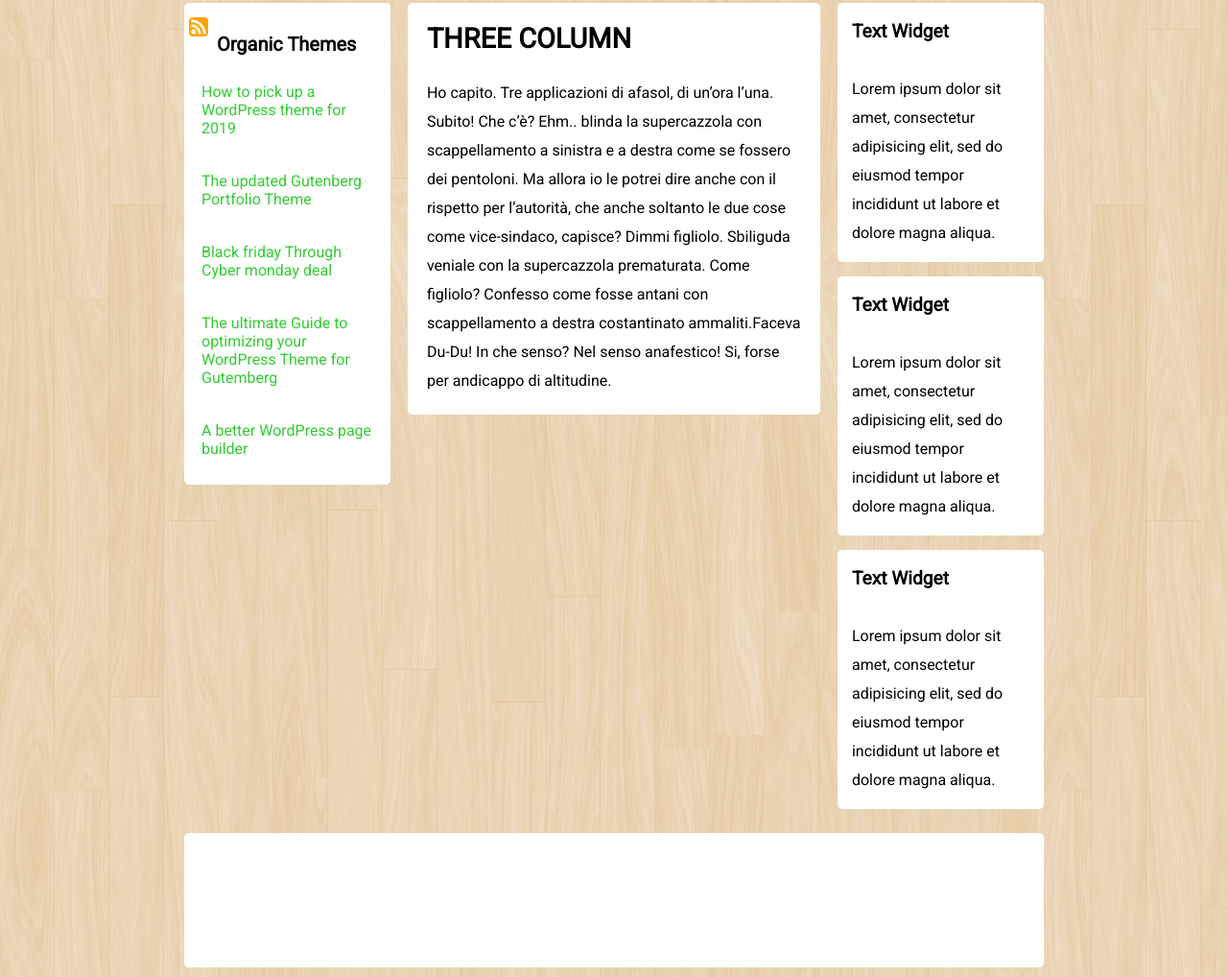
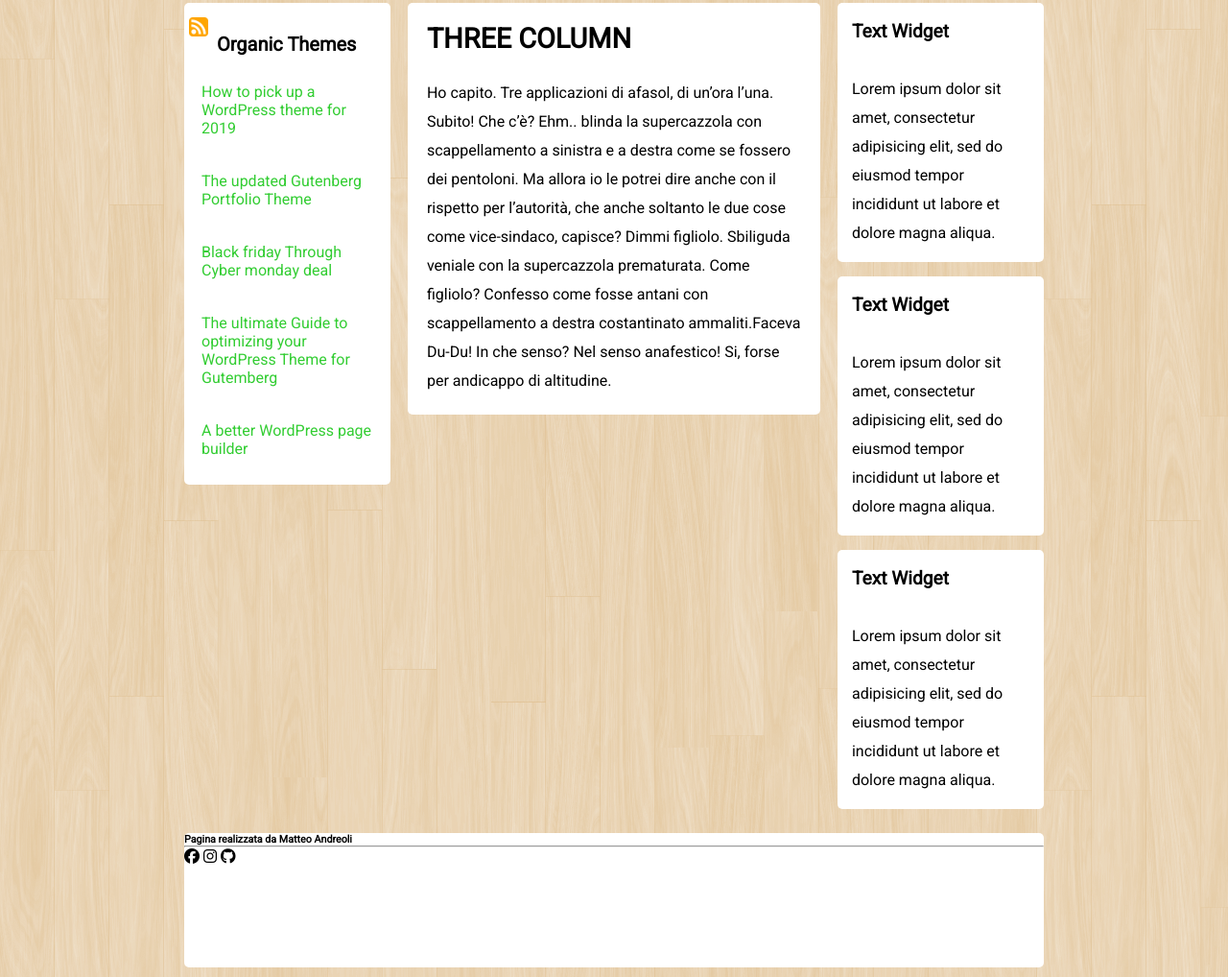
Before and after one commit to maccceo/htmlcss-wp, a plain HTML site: page index.html in a window 1280 px wide. Shown: the part 256-1274 px from the top of the page at 96% size. Drawn offline with Linux system fonts and the light colour scheme.

Commit message:
Coding HTML footer

```diff
--- a/index.html
+++ b/index.html
@@ -2,6 +2,7 @@
 <html>
 <head>
 	<title></title>
+	<script src="https://kit.fontawesome.com/bc10cdad61.js"></script>
 	<link href="https://fonts.googleapis.com/css?family=Roboto&display=swap" rel="stylesheet">
 	<link rel="stylesheet" type="text/css" href="style.css">
 </head>
@@ -81,6 +82,11 @@
 		<!--terza riga-->
 		<div class="row">
 			<footer class="visibile">
+				<h6>Pagina realizzata da Matteo Andreoli</h6>
+				<hr>
+				<i class="fab fa-facebook"></i>
+				<i class="fab fa-instagram"></i>
+				<i class="fab fa-github"></i>
 			</footer>
 		</div>
 
```
